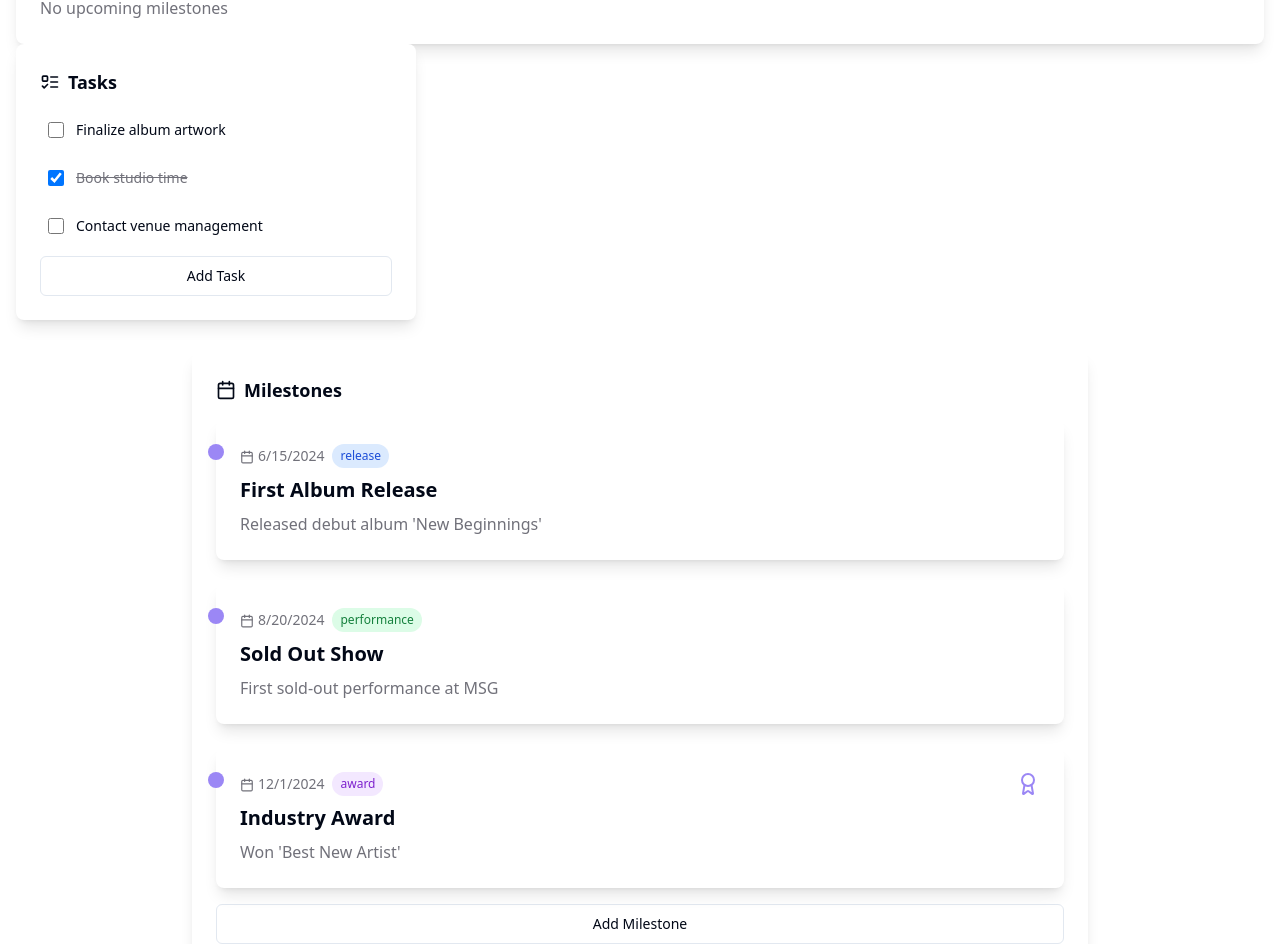
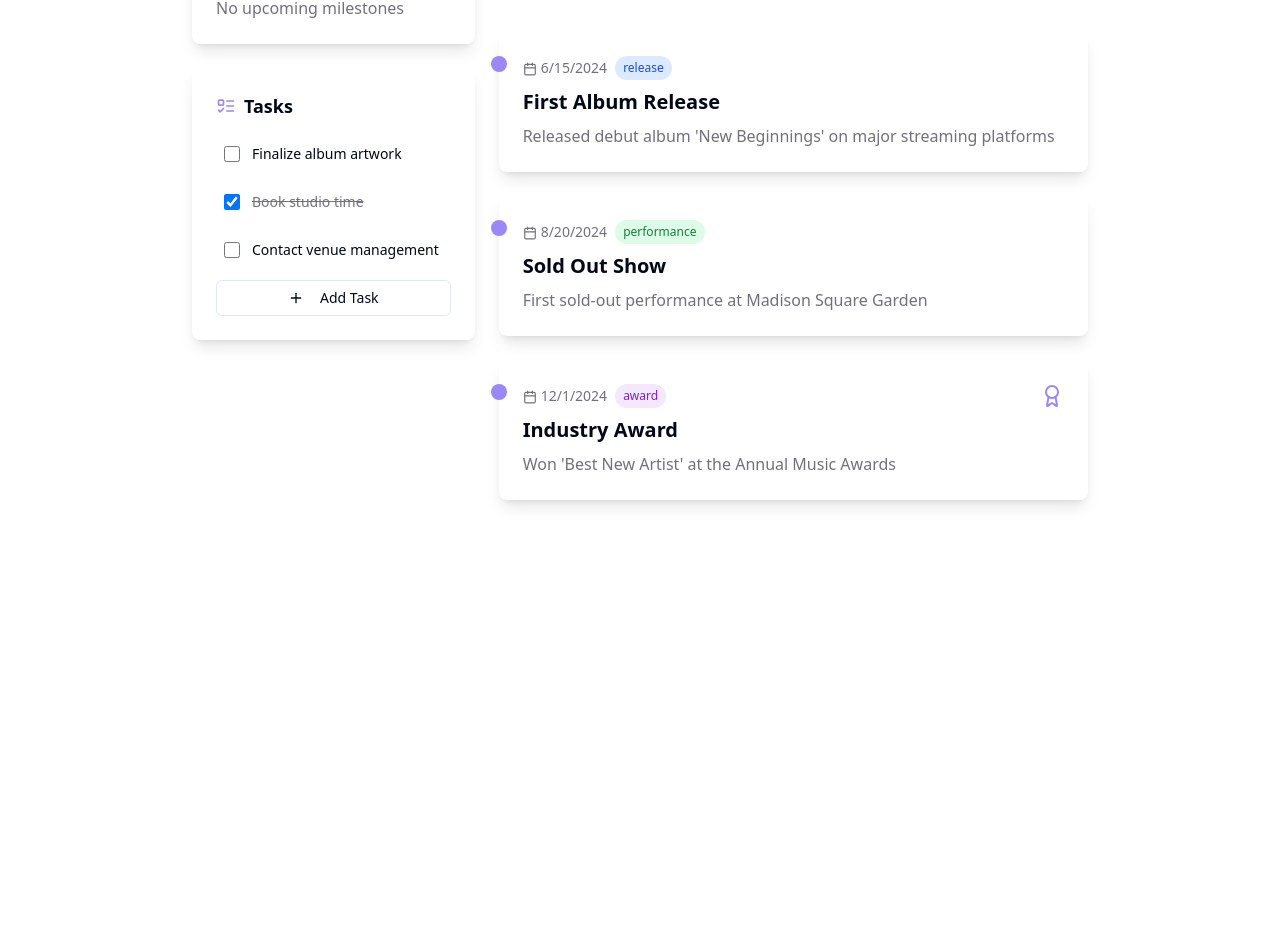
Before and after one commit to agkabongo/welcome2theshow-portail, a React (Vite) app: page /artist/milestones in a window 1280 px wide. Shown: the part 168-1112 px from the top of the page. After the commit the page ends 800 px from the top, so only its background shows below. Built offline with nearby package versions, Linux system fonts and the light colour scheme.

Commit message:
Reverted to edit 0e23ccbf-71b7-4d2f-afa4-c64050baff4d: "Update Milestones.tsx
Add CRUD to milestones and tasks"

```diff
--- a/src/pages/Milestones.tsx
+++ b/src/pages/Milestones.tsx
@@ -1,121 +1,106 @@
+
 import { useState } from "react";
-import { Award, Calendar, Plus, ListTodo } from "lucide-react";
+import { Award, Calendar, Plus, ListTodo, ArrowRight } from "lucide-react";
 import { Button } from "@/components/ui/button";
-import { Input } from "@/components/ui/input";
-import { Textarea } from "@/components/ui/textarea";
-import {
-  Dialog,
-  DialogTrigger,
-  DialogContent,
-  DialogHeader,
-  DialogTitle,
-  DialogFooter,
-} from "@/components/ui/dialog";
 import { cn } from "@/lib/utils";
 
-const initialMilestones = [
+type Milestone = {
+  id: number;
+  title: string;
+  date: string;
+  description: string;
+  category: "release" | "performance" | "award";
+};
+
+type Task = {
+  id: number;
+  title: string;
+  completed: boolean;
+  relatedMilestoneId?: number;
+};
+
+const initialMilestones: Milestone[] = [
   {
     id: 1,
     title: "First Album Release",
     date: "2024-06-15",
-    description: "Released debut album 'New Beginnings'",
+    description: "Released debut album 'New Beginnings' on major streaming platforms",
     category: "release",
   },
   {
     id: 2,
     title: "Sold Out Show",
     date: "2024-08-20",
-    description: "First sold-out performance at MSG",
+    description: "First sold-out performance at Madison Square Garden",
     category: "performance",
   },
   {
     id: 3,
     title: "Industry Award",
     date: "2024-12-01",
-    description: "Won 'Best New Artist'",
+    description: "Won 'Best New Artist' at the Annual Music Awards",
     category: "award",
   },
 ];
 
-const initialTasks = [
-  {
-    id: 1,
-    title: "Finalize album artwork",
-    completed: false,
-    relatedMilestoneId: 1,
-  },
+const initialTasks: Task[] = [
+  { id: 1, title: "Finalize album artwork", completed: false, relatedMilestoneId: 1 },
   { id: 2, title: "Book studio time", completed: true, relatedMilestoneId: 1 },
-  {
-    id: 3,
-    title: "Contact venue management",
-    completed: false,
-    relatedMilestoneId: 2,
-  },
+  { id: 3, title: "Contact venue management", completed: false, relatedMilestoneId: 2 },
 ];
 
 const Milestones = () => {
-  const [milestones, setMilestones] = useState(initialMilestones);
-  const [tasks, setTasks] = useState(initialTasks);
-  const [isMilestoneDialogOpen, setIsMilestoneDialogOpen] = useState(false);
-  const [isTaskDialogOpen, setIsTaskDialogOpen] = useState(false);
-  const [newMilestone, setNewMilestone] = useState({
-    id: 0,
-    title: "",
-    date: "",
-    description: "",
-    category: "release",
-  });
-  const [newTask, setNewTask] = useState({
-    id: 0,
-    title: "",
-    completed: false,
-    relatedMilestoneId: undefined,
-  });
+  const [milestones, setMilestones] = useState<Milestone[]>(initialMilestones);
+  const [tasks, setTasks] = useState<Task[]>(initialTasks);
 
-  const addMilestone = () => {
-    setMilestones((prev) => [...prev, { ...newMilestone, id: Date.now() }]);
-    setIsMilestoneDialogOpen(false);
-    setNewMilestone({
-      id: 0,
-      title: "",
-      date: "",
-      description: "",
-      category: "release",
-    });
+  const addMilestone = (milestone: Milestone) => {
+  setMilestones(prev => [...prev, milestone]);
 };
 
-  const addTask = () => {
-    setTasks((prev) => [...prev, { ...newTask, id: Date.now() }]);
-    setIsTaskDialogOpen(false);
-    setNewTask({
-      id: 0,
-      title: "",
-      completed: false,
-      relatedMilestoneId: undefined,
-    });
+const updateMilestone = (updatedMilestone: Milestone) => {
+  setMilestones(prev =>
+    prev.map(milestone => milestone.id === updatedMilestone.id ? updatedMilestone : milestone)
+  );
 };
 
-  const toggleTaskCompletion = (taskId) => {
-    setTasks((prev) =>
-      prev.map((task) =>
-        task.id === taskId ? { ...task, completed: !task.completed } : task
-      )
-    );
+const deleteMilestone = (id: number) => {
+  setMilestones(prev => prev.filter(milestone => milestone.id !== id));
 };
 
   const getUpcomingMilestone = () => {
     const now = new Date();
     return milestones
-      .filter((m) => new Date(m.date) > now)
-      .sort(
-        (a, b) => new Date(a.date).getTime() - new Date(b.date).getTime()
-      )[0];
+      .filter(m => new Date(m.date) > now)
+      .sort((a, b) => new Date(a.date).getTime() - new Date(b.date).getTime())[0];
+  };
+
+  const toggleTaskCompletion = (taskId: number) => {
+    setTasks(prev =>
+      prev.map(task =>
+        task.id === taskId ? { ...task, completed: !task.completed } : task
+      )
+    );
+  };
+  const addTask = (task: Task) => {
+  setTasks(prev => [...prev, task]);
+};
+
+const updateTask = (updatedTask: Task) => {
+  setTasks(prev =>
+    prev.map(task => task.id === updatedTask.id ? updatedTask : task)
+  );
+};
+
+const deleteTask = (id: number) => {
+  setTasks(prev => prev.filter(task => task.id !== id));
 };
 
   const upcomingMilestone = getUpcomingMilestone();
 
   return (
     <div className="container mx-auto px-4 py-8 animate-fade-in">
+      <div className="max-w-4xl mx-auto">
+        <div className="grid md:grid-cols-3 gap-6 mb-8">
           {/* Left Column: Upcoming Milestone */}
           <div className="md:col-span-1">
             <div className="bg-white rounded-lg p-6 shadow-lg">
@@ -126,17 +111,12 @@ const Milestones = () => {
               {upcomingMilestone ? (
                 <div>
                   <div className="mb-2">
-                <span
-                  className={cn(
+                    <span className={cn(
                       "px-2 py-1 rounded-full text-xs",
-                    upcomingMilestone.category === "release" &&
-                      "bg-blue-100 text-blue-700",
-                    upcomingMilestone.category === "performance" &&
-                      "bg-green-100 text-green-700",
-                    upcomingMilestone.category === "award" &&
-                      "bg-purple-100 text-purple-700"
-                  )}
-                >
+                      upcomingMilestone.category === "release" && "bg-blue-100 text-blue-700",
+                      upcomingMilestone.category === "performance" && "bg-green-100 text-green-700",
+                      upcomingMilestone.category === "award" && "bg-purple-100 text-purple-700"
+                    )}>
                       {upcomingMilestone.category}
                     </span>
                   </div>
@@ -150,14 +130,14 @@ const Milestones = () => {
               )}
             </div>
 
-        {/* Tasks Column */}
-        <div className="grid md:grid-cols-3 gap-6 mb-8">
-          <div className="bg-white rounded-lg p-6 shadow-lg">
+            {/* Task Management */}
+            <div className="bg-white rounded-lg p-6 shadow-lg mt-6">
               <h2 className="text-lg font-semibold mb-4 flex items-center gap-2">
-              <ListTodo size={20} /> Tasks
+                <ListTodo size={20} className="text-primary" />
+                Tasks
               </h2>
               <div className="space-y-3">
-              {tasks.map((task) => (
+                {tasks.map(task => (
                   <div
                     key={task.id}
                     className="flex items-center gap-3 p-2 hover:bg-gray-50 rounded-lg transition-colors"
@@ -168,53 +148,52 @@ const Milestones = () => {
                       onChange={() => toggleTaskCompletion(task.id)}
                       className="h-4 w-4 rounded border-gray-300 text-primary focus:ring-primary"
                     />
-                  <span
-                    className={cn(
+                    <span className={cn(
                       "flex-1 text-sm",
                       task.completed && "line-through text-muted-foreground"
-                    )}
-                  >
+                    )}>
                       {task.title}
                     </span>
                   </div>
                 ))}
-
-              <Dialog
-                open={isTaskDialogOpen}
-                onOpenChange={setIsTaskDialogOpen}
+                <Button
+                  variant="outline"
+                  size="sm"
+                  className="w-full mt-4"
+onClick={() => addTask({
+    id: tasks.length + 1,
+    title: "New Task",
+    completed: false,
+    relatedMilestoneId: milestones[0]?.id
+  })}
                 >
-                <DialogTrigger asChild>
-                  <Button variant="outline" className="mt-4 w-full">
+                  <Plus size={16} className="mr-2" />
                   Add Task
                 </Button>
-                </DialogTrigger>
-                <DialogContent>
-                  <DialogHeader>
-                    <DialogTitle>Add a New Task</DialogTitle>
-                  </DialogHeader>
-                  <Input
-                    placeholder="Task Title"
-                    value={newTask.title}
-                    onChange={(e) =>
-                      setNewTask({ ...newTask, title: e.target.value })
-                    }
-                  />
-                  <DialogFooter>
-                    <Button onClick={addTask}>Add Task</Button>
-                  </DialogFooter>
-                </DialogContent>
-              </Dialog>
-            </div>
               </div>
             </div>
           </div>
 
-      <div className="max-w-4xl mx-auto">
-        {/* Milestones Column */}
-        <div className="bg-white rounded-lg p-6 shadow-lg">
-          <h2 className="text-lg font-semibold mb-4 flex items-center gap-2">
-            <Calendar size={20} /> Milestones
-          </h2>
+          {/* Right Column: Milestones Timeline */}
+          <div className="md:col-span-2">
+            <div className="flex justify-between items-center mb-8">
+              <div>
+                <h1 className="text-4xl font-bold mb-2">Career Milestones</h1>
+                <p className="text-muted-foreground">
+                  Track your musical journey achievements
+                </p>
+              </div>
+              <Button className="flex items-center gap-2" onClick={() => addMilestone({
+    id: milestones.length + 1,
+    title: "New Milestone",
+    date: new Date().toISOString().split('T')[0],
+    description: "New milestone description",
+    category: "release"
+  })} >
+                <Plus size={18} />
+                Add Milestone
+              </Button>
+            </div>
 
             <div className="space-y-6">
               {milestones.map((milestone) => (
@@ -232,23 +211,16 @@ const Milestones = () => {
                       <span
                         className={cn(
                           "px-2 py-1 rounded-full text-xs",
-                        milestone.category === "release" &&
-                          "bg-blue-100 text-blue-700",
-                        milestone.category === "performance" &&
-                          "bg-green-100 text-green-700",
-                        milestone.category === "award" &&
-                          "bg-purple-100 text-purple-700"
+                          milestone.category === "release" && "bg-blue-100 text-blue-700",
+                          milestone.category === "performance" && "bg-green-100 text-green-700",
+                          milestone.category === "award" && "bg-purple-100 text-purple-700"
                         )}
                       >
                         {milestone.category}
                       </span>
                     </div>
-                  <h3 className="text-xl font-semibold mb-2">
-                    {milestone.title}
-                  </h3>
-                  <p className="text-muted-foreground">
-                    {milestone.description}
-                  </p>
+                    <h3 className="text-xl font-semibold mb-2">{milestone.title}</h3>
+                    <p className="text-muted-foreground">{milestone.description}</p>
                   </div>
                   {milestone.category === "award" && (
                     <Award className="text-primary" size={24} />
@@ -256,48 +228,7 @@ const Milestones = () => {
                 </div>
               ))}
             </div>
-          <Dialog
-            open={isMilestoneDialogOpen}
-            onOpenChange={setIsMilestoneDialogOpen}
-          >
-            <DialogTrigger asChild>
-              <Button variant="outline" className="mt-4 w-full">
-                Add Milestone
-              </Button>
-            </DialogTrigger>
-            <DialogContent>
-              <DialogHeader>
-                <DialogTitle>Add a New Milestone</DialogTitle>
-              </DialogHeader>
-              <Input
-                placeholder="Milestone Title"
-                value={newMilestone.title}
-                onChange={(e) =>
-                  setNewMilestone({ ...newMilestone, title: e.target.value })
-                }
-              />
-              <Input
-                type="date"
-                value={newMilestone.date}
-                onChange={(e) =>
-                  setNewMilestone({ ...newMilestone, date: e.target.value })
-                }
-              />
-              <Textarea
-                placeholder="Description"
-                value={newMilestone.description}
-                onChange={(e) =>
-                  setNewMilestone({
-                    ...newMilestone,
-                    description: e.target.value,
-                  })
-                }
-              />
-              <DialogFooter>
-                <Button onClick={addMilestone}>Add Milestone</Button>
-              </DialogFooter>
-            </DialogContent>
-          </Dialog>
+          </div>
         </div>
       </div>
     </div>
```
Lines whose indentation alone changed are shown as unchanged.
